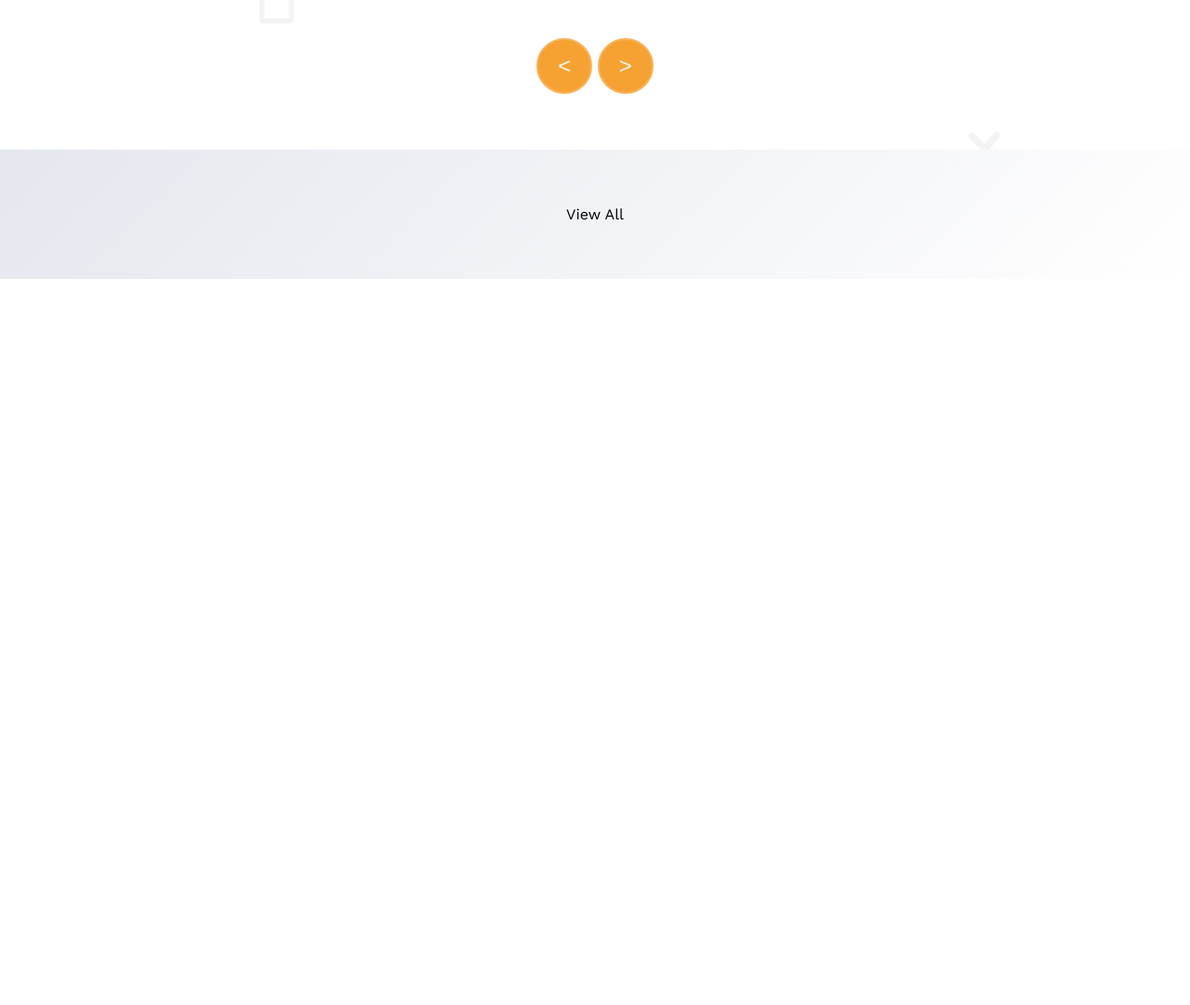
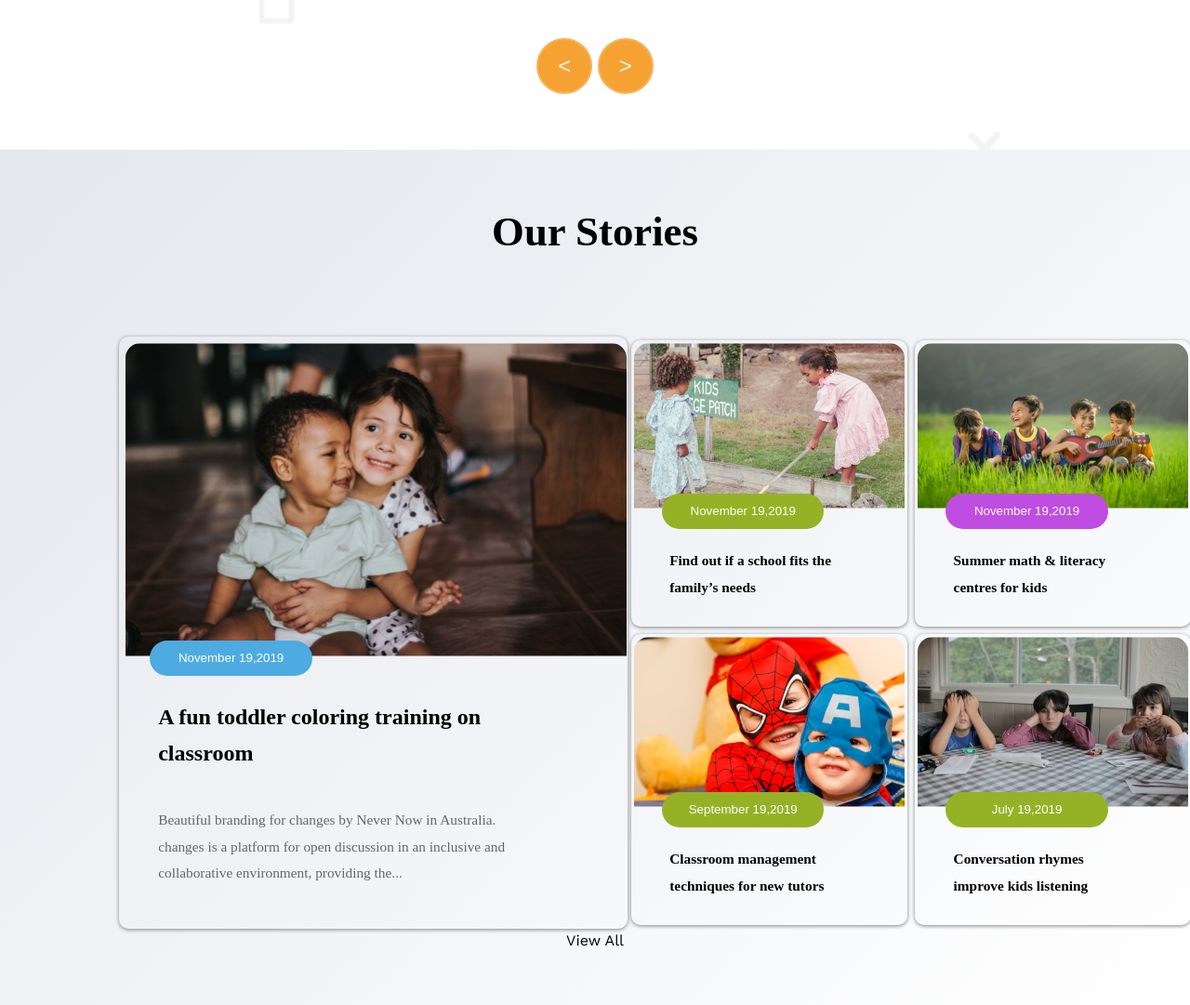
Before and after one commit to tafhima131/kid-school, a plain HTML site: page assign.html in a window 1280 px wide. Shown: the part 1208-2289 px from the top of the page at 93% size. Before the commit the page ends 1508 px from the top, so only its background shows below. Drawn offline with nearby package versions, Linux system fonts and the light colour scheme.

Commit message:
lastbanner done

```diff
--- a/assign.html
+++ b/assign.html
@@ -76,8 +76,39 @@
      </div>
 
     </section>
-   <section class="partthree">
+<section class="partthree">
+  <div>
+    <h2 class="threeheading">Our Stories</h2></div>
+  <div id="our-stories" class="grid-col-11-1 p-2 w-80 m-c  ">
+    <div class="toggle-display-block p-2 rnd-1 sdw">
+      <div class="m"><img src="assets/story-1.png" alt="story" class="story"></div>
+      <button class="btns3">November 19,2019</button>
+      <div class="s1h"><h4 >A fun toddler coloring training on</br> classroom</h4></div>
+      <div class=s1p><p >Beautiful branding for changes by Never Now in Australia.</br>
+        changes is a platform for open discussion in an inclusive and</br>
+        collaborative environment, providing the...</p></div>
+    </div>
+    <div class="grid-col-11">
+      <div class="p-2 rnd-1 sdw m"><img src="assets/story-2.png" alt="story2" class="story2 sbr">
+        <button class="btns1">November 19,2019</button>
+        <h4 class="s2h">Find out if a school fits the</br>
+          family’s needs</h4>
+      </div>
 
+      <div class="p-2 rnd-1 sdw m"><img src="assets/story-3.png" alt="story3" class="story3 sbr">
+        <button class="btns2">November 19,2019</button>
+        <h4 class="s2h">Summer math & literacy</br>
+          centres for kids</h4></div>
+      <div class="p-2 rnd-1 sdw m"><img src="assets/story-4.png" alt="story4" class="story4 sbr">
+        <button class="btns1">September 19,2019</button>
+        <h4 class="s2h">Classroom management</br>
+          techniques for new tutors</h4></div>
+      <div class="p-2 rnd-1 sdw m"><img src="assets/story-5.png" alt="story5" class="story5 sbr">
+        <button class="btns1">July 19,2019</button>
+        <h4 class="s2h">Conversation rhymes</br>
+          improve kids listening</h4></div>
+    </div>
+  </div>
   <btn class="last"><p class="view">View All</p></btn>
 </section>
     </main>
--- a/styles/resdesign.css
+++ b/styles/resdesign.css
@@ -73,6 +73,13 @@
 }
 
 @media screen and (max-width: 576px) {
+    .grid-col-11-1 {
+        display: grid;
+        grid-template-columns: 1fr;
+    }
+    .toggle-display-block {
+        display: none;
+    }
     .navbar {
         justify-content: space-between;
         border: 0.5px solid var(--Orange, #FEA301);
@@ -292,4 +299,132 @@ main {
     padding-top: 60px;
     padding-bottom: 60px;
     background: linear-gradient(135deg, #e4e7ee 0%, #ffffff 100%);
+
 }
+.threeheading{
+color: #000;
+text-align: center;
+font-family: Quicksand;
+font-size: 2.8rem;
+font-style: normal;
+font-weight: 700;
+line-height: 57.5px;
+margin-bottom: 80px;
+}
+.s1h{
+    color: #000;
+  align-items: center;
+   font-family: Quicksand;
+   font-size: 24px;
+   font-style: normal;
+   font-weight: 700;
+   line-height: 38.347px;
+   padding: 0px 39px 39px 39px;
+
+}
+.s1p{
+    width: 433.057px;
+height: 75.736px;
+flex-shrink: 0;
+color: #666;
+
+font-family: Raleway;
+font-size: 15.339px;
+font-style: normal;
+font-weight: 500;
+line-height: 28.761px;
+padding-left: 39px;
+}
+.s2h{
+    color: #000;
+font-family: Quicksand;
+font-size: 15.339px;
+font-style: normal;
+font-weight: 700;
+line-height: 28.761px;
+padding-left: 2.4rem;
+}
+
+.w-80 {
+    width: 80%;
+}
+
+.m-c {
+    margin: 0 auto 0 auto;
+}
+.m {
+    margin: 0.25rem;
+}
+
+
+.rnd-1 {
+    border-radius: 10px;
+}
+
+
+.story{
+    border-radius: 16px 16px 0px 0px;
+    margin-right: 0.3rem;
+   height: 337px;
+   flex-shrink: 0;
+
+}
+.sbr{
+    border-radius: 16px 16px 0px 0px;
+}
+.btns1{
+    position: relative;
+    top: -20px;
+    left: 30px;
+    width: 174.51px;
+    height: 38.347px;
+    padding: 9.587px 18.876px 10.545px 19.174px;
+    border-radius: 47.934px;
+    background: #95B226;
+    border: #95B226;
+    color: #FFF;
+}
+.btns2{
+    position: relative;
+    top: -20px;
+    left: 30px;
+    width: 174.51px;
+    height: 38.347px;
+    padding: 9.587px 18.876px 10.545px 19.174px;
+    border-radius: 47.934px;
+    background: #bf4de1;
+    border: #cc43db;
+    color: #FFF;
+}
+
+.btns3{
+    position: relative;
+    top: -25px;
+    left: 30px;
+    width: 174.51px;
+    height: 38.347px;
+    padding: 9.587px 18.876px 10.545px 19.174px;
+    border-radius: 47.934px;
+    background: #4dabe1;
+    border: #4c96dc;
+    color: #FFF;
+}
+.p-2 {
+    padding: 0.2rem;
+}
+
+.sdw {
+    box-shadow: grey 0 1px 4px;
+}
+
+.toggle-display-block {
+    display: block;
+    width: 540.267px;
+    height: 630.518px;
+    flex-shrink: 0;
+}
+
+.grid-col-11-1, .grid-col-11 {
+    display: grid;
+    grid-template-columns: 1fr 1fr;
+}
```
